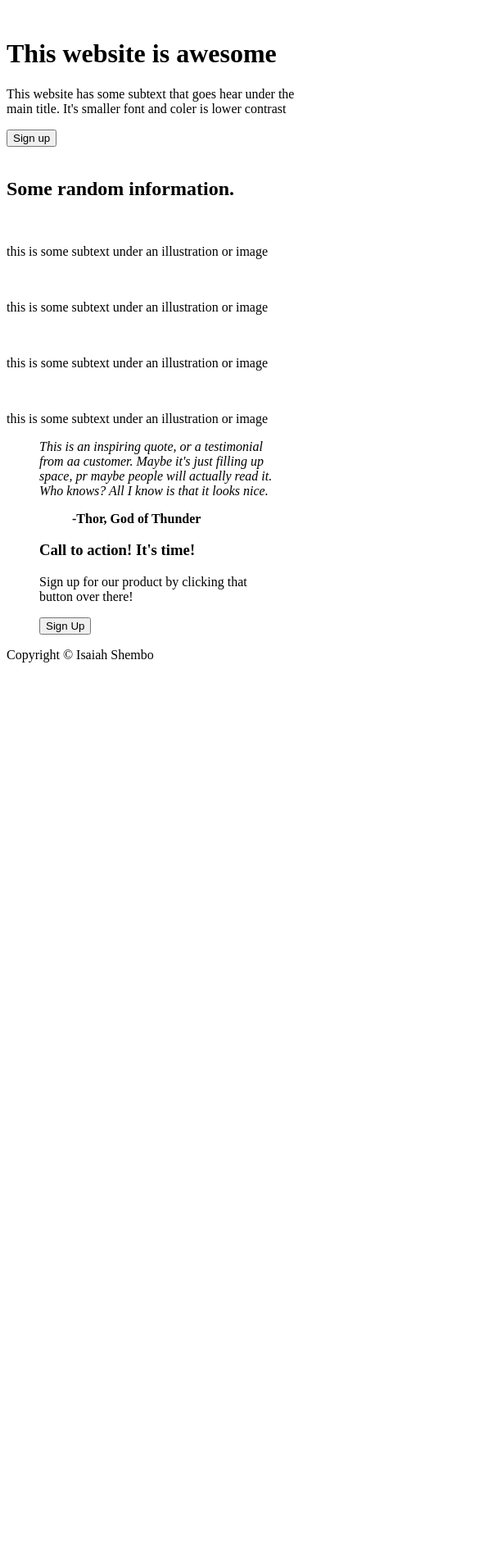
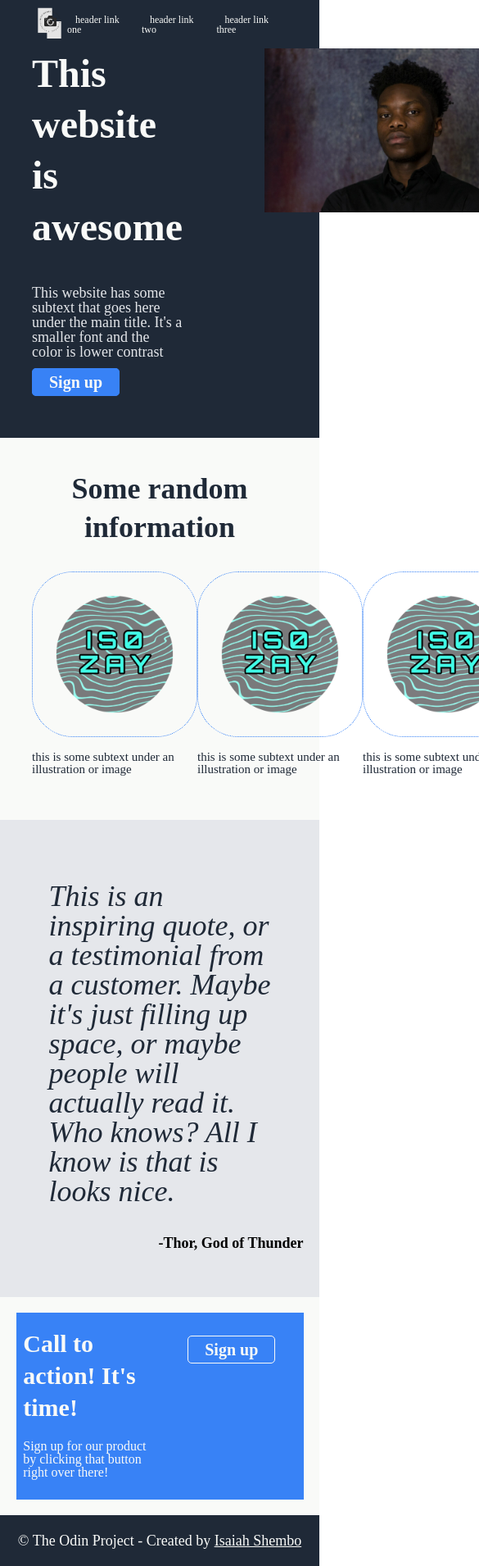
Before and after one commit to is0zay/Landing-Page, a plain HTML site: page index.html in a window 390 px wide. Shown: the top 1910 px of the page at 82% size, 585 px wide, since content can reach past the window. Before the commit the page ends 844 px from the top, so only its background shows below. Drawn offline with Linux system fonts and the light colour scheme.

Commit message:
Restarted landing page and css

```diff
--- a/index.html
+++ b/index.html
@@ -1,80 +1,124 @@
 <!DOCTYPE html>
 <html lang="en">
-    <head>
-        <meta charset="utf-8">
-        <title></title>
-    </head>
-    <body>
-       <!--Top Section-->
-        <div>
-            <header>
-                <img src="" alt="">
-                <a href=""></a>
-                <a href=""></a>
-                <a href=""></a>
-            </header>
+<head>
+    <meta charset="UTF-8">
+    <meta http-equiv="X-UA-Compatible" content="IE=edge">
+    <meta name="viewport" content="width=device-width, initial-scale=1.0">
+    <link rel="stylesheet" href="landing.css">
+    <title>Document</title>
+</head>
+<body>
+    <main>
+        <section>
+        <!--Header Section-->
+        <header class="header">
+            <div class="container">
+                <h1 class="header__logo">
+                    <a href="/" aria-label="Isaiah Shembo Logo">
+                        <img src="logo.png" alt="" class="hero_logo" height="43" width="43">
+                    </a>
+                </h1>
 
-            <div>
-                <h1>This website is awesome</h1>
-                <p>This website has some subtext that goes hear under the main title. It's smaller font and coler is lower contrast</p>
-                <button type="button">Sign up</button>
-            </div>
-            <div>
-                <img src="" alt="">
-            </div>
-        </div>
-        <!--End of Top Section-->
-
-        <!--Upper-Middle Section-->
-        <div>
-            <div>
-                <h2>Some random information.</h2>
-                <div>
-                    <img src="" alt="">
-                    <p>this is some subtext under an illustration or image</p>
-                </div>
-
-                <div>
-                    <img src="" alt="">
-                    <p>this is some subtext under an illustration or image</p>
-                </div>
-
-                <div>
-                    <img src="" alt="">
-                    <p>this is some subtext under an illustration or image</p>
-                </div>
-
-                <div>
-                    <img src="" alt="">
-                    <p>this is some subtext under an illustration or image</p>
+                <div class="header__menu">
+                    <nav class="nav-menu">
+                        <h1 class="sr-only">Main Navigation</h1>
+                        <ul>
+                            <li><a href="#" class="nav-menu__link">header link one</a></li>
+                            <li><a href="#" class="nav-menu__link">header link two</a></li>
+                            <li><a href="#" class="nav-menu__link">header link three</a></li>
+                        </ul>
+                    </nav>
                 </div>
 
             </div>
+        </header>
+    </section>
+
+
+        <!--Hero Section Start-->
+        <div>
+            <section class="hero-section">
+                <div class="container hero__container">
+                    <div class="hero-section__left">
+                        <h1 class="hero-header">This website is awesome</h1>
+                        <p class="hero-subtext">This website has some subtext that goes here under the main title. It's a smaller font and the color is lower contrast</p>
+                        <a href="" class="hero-btn">Sign up</a>
+                    </div>
+
+                    <div class="hero-section__right">
+                        <img src="Photo Jan 01, 8 55 34 PM-2.jpg" alt="" class="hero-section__img">
+
+                    </div>
+                </div>
+            </section>
         </div>
-        <!--End of Upper Middle Section-->
 
-        <!--Lower Middle Section-->
+
+        <!--Upper-Mid Section Start-->
         <div>
-            <blockquote><p><i>This is an inspiring quote, or a testimonial from aa customer. Maybe it's just filling up space, pr maybe people will actually read it. Who knows? All I know is that it looks nice.</i></p><blockquote>
-            <figcaption><b>-Thor, God of Thunder</b></figcaption>
+            <section class="upper-mid">
+                <h1 class="upper-mid__header"> Some random information</h1>
+                <div class="container upper-mid__container">
+
+                    <div class="upper-mid__tile">
+                        <img src="My project.png" alt="" class="upper-mid__img">
+                        <p class="upper-mid__caption">this is some subtext under an illustration or image</p>
+
+                    </div>
+
+                    <div class="upper-mid__tile">
+                        <img src="My project.png" alt="" class="upper-mid__img">
+                        <p class="upper-mid__caption">this is some subtext under an illustration or image</p>
+
+                    </div>
+
+                    <div class="upper-mid__tile">
+                        <img src="My project.png" alt="" class="upper-mid__img">
+                        <p class="upper-mid__caption">this is some subtext under an illustration or image</p>
+
+                    </div>
+
+                    <div class="upper-mid__tile">
+                        <img src="My project.png" alt="" class="upper-mid__img">
+                        <p class="upper-mid__caption">this is some subtext under an illustration or image</p>
+
+                    </div>
+                </div>
+            </section>
         </div>
-        <!--End of Lower Middle Section-->
 
-        <!--Bottom Section-->
+        <!--Upper-Mid Section Start-->
         <div>
-            <figure>
-                <div>
-                    <h3>Call to action! It's time!</h3>
-                    <P>Sign up for our product by clicking that button over there!</P>
+            <div class="lower-mid">
+                <blockquote class="lower-mid__quote">This is an inspiring quote, or a testimonial from a customer. Maybe it's just filling up space, or maybe people will actually read it. Who knows? All I know is that is looks nice.</blockquote>
+                <p class="lower-mid__author">-Thor, God of Thunder</p>
+            </div>
+        </div>
+
+        <!--Bottom Section Start-->
+        <div>
+            <div class="bottom">
+                <div class="bottom__call">
+                    <div class="left">
+                        <h1 class="bottom__header">Call to action! It's time!</h1>
+                        <p class="bottom__subtext">Sign up for our product by clicking that button right over there!</p>
+                    </div>
+                    <div class="right">
+                        <a href="#" class="bottom-btn">Sign up</a>
+                    </div>
                 </div>
+            </div>
+        </div>
 
-                <div>
-                    <button type="button">Sign Up</button>
-                </div>
-            </figure>
+
+
+
+    </main>
+
+    <footer>
+        <div class="foot">
+            <p>&copy; The Odin Project - Created by <a href="https://isaiahshembo.com" target="blank">Isaiah Shembo</a></p>
         </div>
-    </body>
-    <footer>
-        <p>Copyright &copy; Isaiah Shembo</p>
     </footer>
+</body>
 </html>
--- /dev/null
+++ b/landing.css
@@ -0,0 +1,239 @@
+/* VARIABLES */
+:root {
+    --primary-color : #1f2937;
+    --secondary-color : #f9faf8;
+    --alternative-color : #e5e7eb;
+
+}
+
+
+
+/* Resets */
+html {
+    font-size: 62.5%;
+    line-height: 1;
+    scroll-behavior: smooth;
+}
+
+body {
+    margin: 0%;
+}
+
+a {
+    color: var(--secondary-color);
+}
+
+h1{
+    font-size: clamp(3rem, 3.4vw, 4.2rem);
+    color: none;
+    margin-top: 0;
+    margin-bottom: rem;
+    line-height: 1.3;
+}
+
+.container-header {
+    max-width: 1621px;
+    margin: 0 auto;
+    padding: 0 20px;
+
+}
+
+.sr-only {
+    position: absolute;
+    width: 1px;
+    height: 1px;
+    padding: 0;
+    margin: -1px;
+    overflow: hidden;
+    clip: rect(0, 0, 0, 0);
+    white-space: nowrap;
+    border: 0;
+}
+
+.header {
+    position: absolute;
+    top: 0;
+    right: 0;
+    bottom: 0;
+    left: 0;
+    z-index: 1;
+    padding: 1% 10%;
+
+
+
+}
+
+
+.header .container{
+    display: flex;
+    justify-content: space-between;
+    align-items: center;
+    background-color: var(--primary-color);
+}
+
+.header__logo{
+    margin: 0;
+}
+
+.nav-menu {
+    display: block;
+
+
+}
+.nav-menu ul {
+    padding: 0;
+    margin: 0;
+    display: flex;
+    list-style-type: none;
+    gap: 10px;
+    font-size: larger;
+}
+
+.nav-menu__link{
+    padding: 6px 10px;
+    text-decoration: none;
+}
+.nav-menu__link:hover {
+    text-decoration: underline;
+}
+.nav-menu__link:active{
+    text-decoration: underline;
+}
+
+/* Hero Section */
+
+.hero-section {
+    background-color: var(--primary-color);
+    padding: 15% 10%;
+
+
+}
+.hero__container {
+    display: grid;
+    grid-template-columns: repeat(2,1fr);
+    gap: 100px;
+}
+.hero-header {
+    color: var(--secondary-color);
+    font-size: 48px;
+    font-weight: 800;
+
+}
+.hero-subtext {
+    color: var(--alternative-color);
+    font-size: 18px;
+}
+.hero-section__img {
+    max-height: 200px;
+    max-width: 356px;
+}
+.hero-btn {
+    font-size: 20px;
+    font-weight: 800;
+    border: 1px solid #3882f6;
+    background-color: #3882f6;
+    border-radius: 5px;
+    text-decoration: none;
+    padding: 5px 20px;
+}
+
+/* Upper-Mid Section */
+
+.upper-mid {
+    background-color: var(--secondary-color);
+    padding: 10% 10%;
+
+}
+.upper-mid__header {
+    font-size: 36px;
+    font-weight: 800;
+    color: var(--primary-color);
+    text-align: center;
+}
+.upper-mid__container {
+    display: grid;
+    grid-template-columns: repeat(4,1fr);
+
+}
+.upper-mid__tile {
+    align-items: center;
+}
+.upper-mid__img {
+    max-width: 200px;
+    max-height: 200px;
+    border: 1px dotted #3882f6;
+    border-radius: 50px;
+}
+.upper-mid__caption {
+    color: var(--primary-color);
+    font-size: 15px;
+
+}
+
+/* Lower-Mid Section */
+.lower-mid {
+    background-color: var(--alternative-color);
+    padding: 10% 5%;
+}
+.lower-mid__quote{
+    font-size: 36px;
+    font-style: italic;
+    color: var(--primary-color);
+
+}
+.lower-mid__author {
+    font-weight: 800;
+    text-align: end;
+    font-size: large;
+}
+
+/* Bottom Section */
+.bottom {
+    background-color: var(--secondary-color);
+    padding: 5% 5%;
+}
+.bottom__call{
+    background-color: #3882f6;
+    color: var(--secondary-color);
+    display: grid;
+    grid-template-columns: repeat(2,1fr);
+    justify-items: center;
+
+
+}
+.bottom__header{
+    font-weight: 800;
+}
+.bottom__subtext {
+    font-size: medium;
+    padding: 0;
+}
+.left {
+    padding-top: 10%;
+    padding-bottom: 5%;
+    padding-left: 5%;
+    justify-items: center;
+}
+.right {
+    padding: 20% 0%;
+}
+.bottom-btn {
+    font-size: 20px;
+    font-weight: 800;
+    border: 1px solid var(--secondary-color);
+    background-color: #3882f6;
+    border-radius: 5px;
+    text-decoration: none;
+    padding: 5px 20px;
+
+}
+
+
+/* Footer Section */
+.foot {
+    text-align: center;
+    background-color: var(--primary-color);
+    color: var(--secondary-color);
+    font-size: large;
+    padding: 1%;
+}
```
Also changed, not shown: My project.png (added), Photo Jan 01, 8 55 34 PM-2.jpg (added), logo.png (added).
